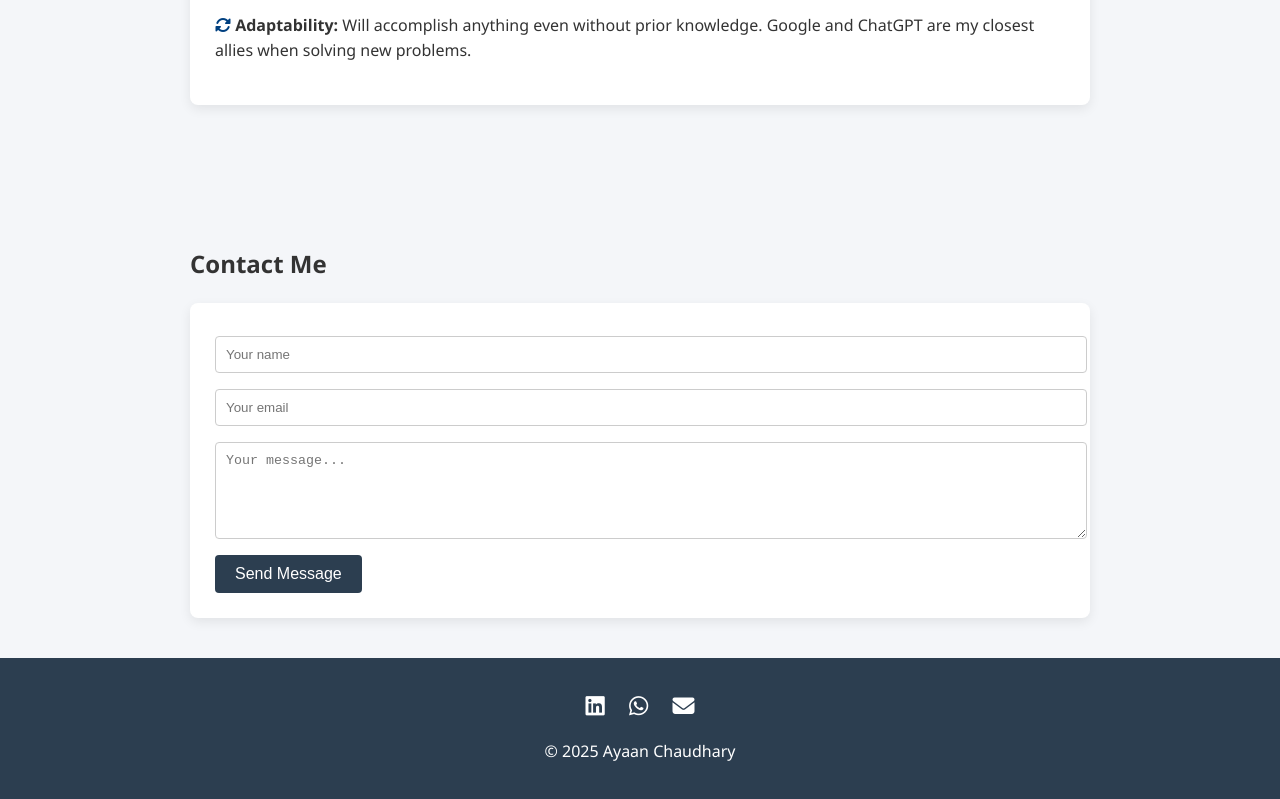
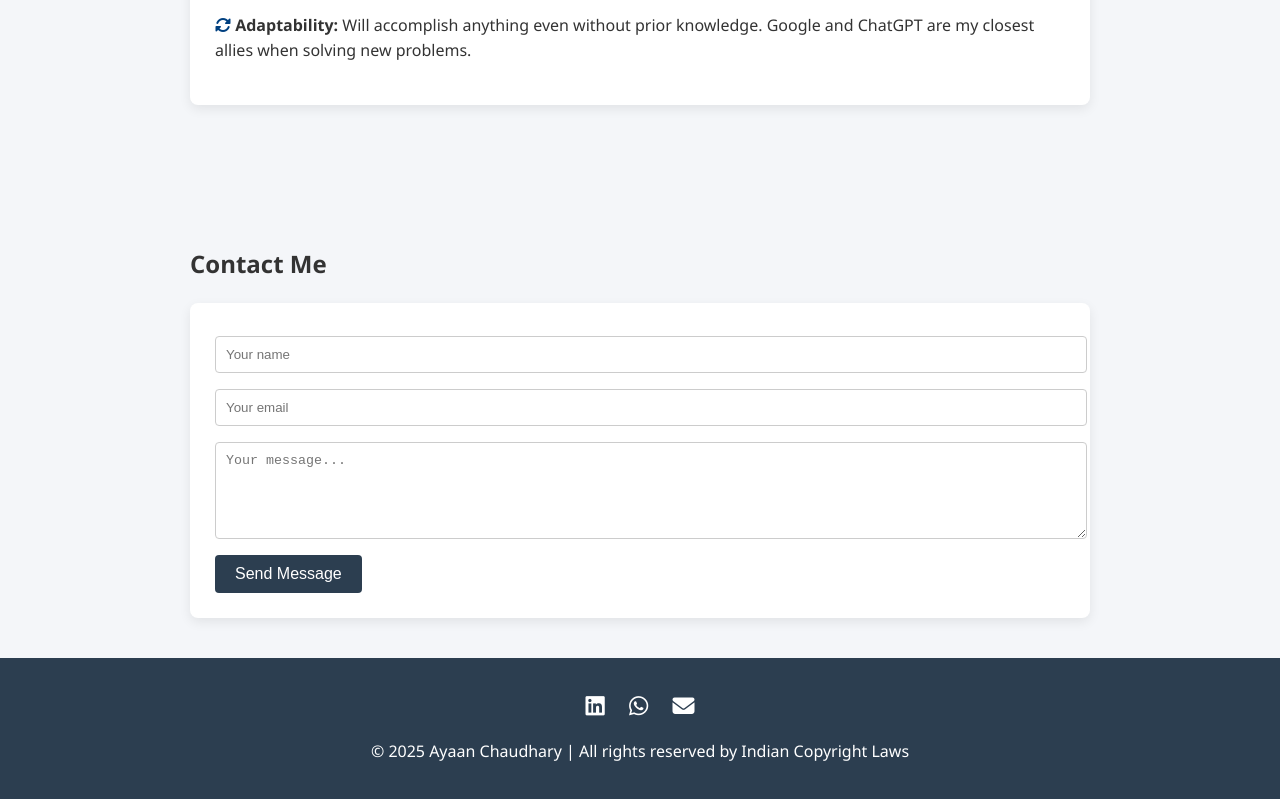
Before and after one commit to cayaan/cayaan.github.io, a plain HTML site: page index.html in a window 1280 px wide. Shown: the part 1531-2330 px from the top of the page. Drawn offline with Linux system fonts and the light colour scheme.

Commit message:
Update index.html

```diff
--- a/index.html
+++ b/index.html
@@ -181,7 +181,7 @@
     <a href="https://wa.me/919315087976" target="_blank"><i class="fab fa-whatsapp"></i></a>
     <a href="mailto:ayaan15ch@gmail.com"><i class="fas fa-envelope"></i></a>
   </div>
-  <p>&copy; 2025 Ayaan Chaudhary</p>
+  <p>&copy; 2025 Ayaan Chaudhary | All rights reserved by Indian Copyright Laws </p>
 </footer>
 
 <script>
```
